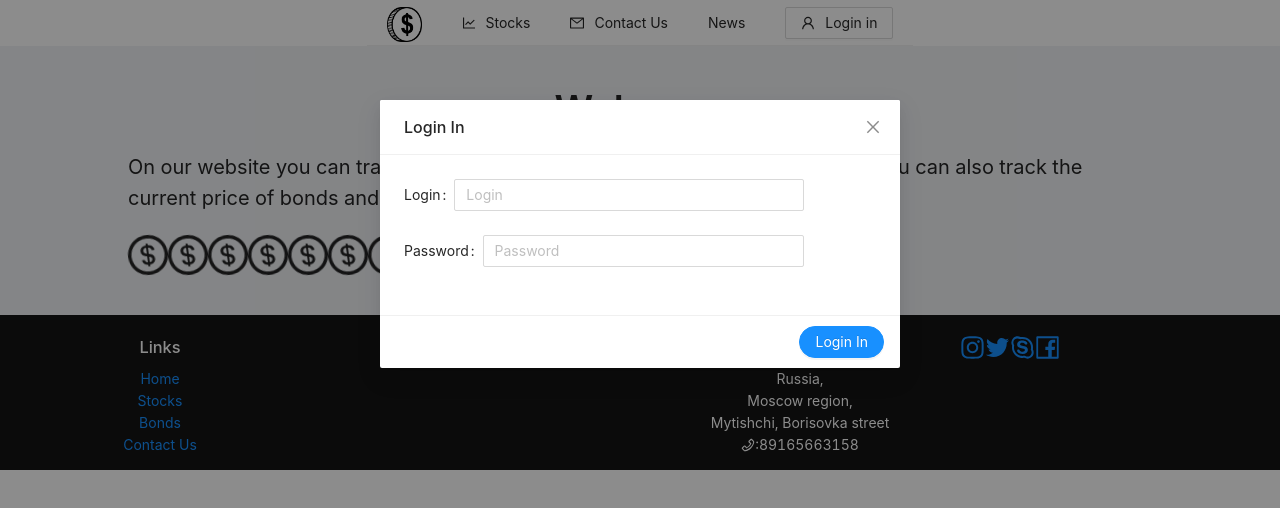
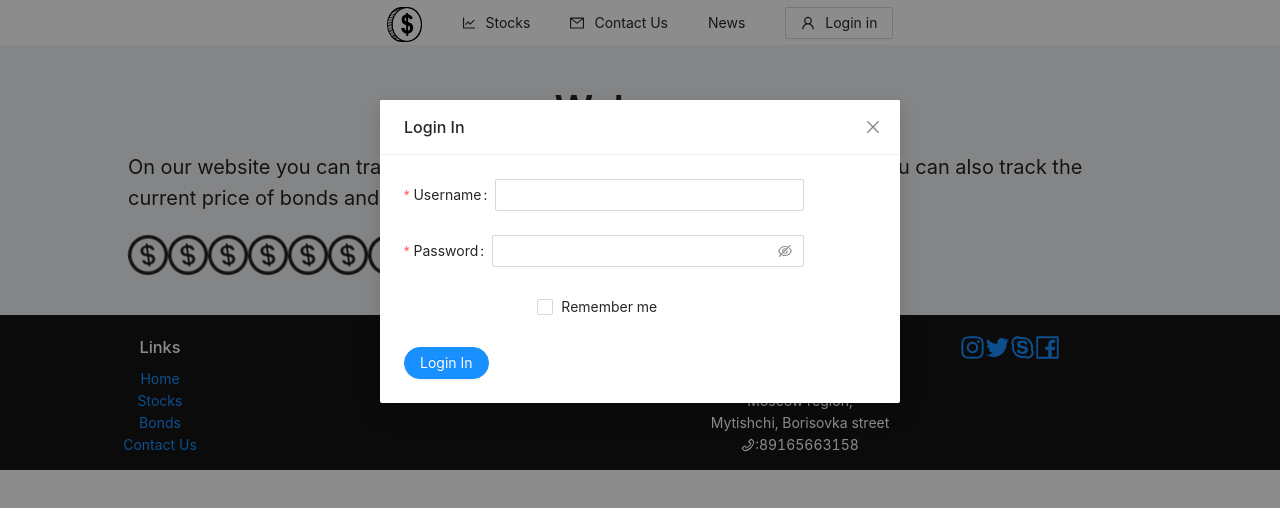
Before and after one commit to lamtev178/stocks, a React (Create React App) app: page / in a window 1280 px wide. Shown: the top 508 px of the page. Built offline with nearby package versions, Linux system fonts and the light colour scheme.

Commit message:
added login alert

```diff
--- a/src/components/HeaderComponent.js
+++ b/src/components/HeaderComponent.js
@@ -1,12 +1,16 @@
 import React, {useState} from 'react';
-import {Menu, Row,  Modal, Button, Form, Select, Input} from 'antd';
+import {Menu, Row,  Modal, Button, Form, Input, Checkbox } from 'antd';
 import {Link} from 'react-router-dom';
-import {MailOutlined, LineChartOutlined, BookOutlined, UserOutlined} from '@ant-design/icons';
+import {MailOutlined, LineChartOutlined, UserOutlined} from '@ant-design/icons';
 
 function Header(){
   const [isModalVisible, setIsModalVisible] = useState(true);
-  const handleOk = () => {
-    setIsModalVisible(false)
+  const [user, setUser] = useState({username: '', password: '', remember: ''});
+
+  const handleOk = (event) => {
+    setIsModalVisible(false);
+    alert(JSON.stringify(event))
+    setUser({username : event.username, password : event.password, remember : event.remember})
   }
   const handleCancel = () => {
     setIsModalVisible(false)
@@ -14,45 +18,60 @@ function Header(){
   const showModal = () => {
     setIsModalVisible(true);
   };
+  const modal = (<Modal title="Login In" visible={isModalVisible} onOk={handleOk} onCancel={handleCancel} footer={null}>
+        <Form style={{width:'400px'}} onFinish={handleOk}>
+          <Form.Item
+            label="Username"
+            name="username"
+            rules={[
+              {
+                required: true,
+                message: 'Please input your username!',
+              },
+            ]}
+          >
+            <Input />
+          </Form.Item>
+
+          <Form.Item
+            label="Password"
+            name="password"
+            rules={[
+              {
+                required: true,
+                message: 'Please input your password!',
+              },
+            ]}
+          >
+            <Input.Password />
+          </Form.Item>
+
+          <Form.Item
+            name="remember"
+            valuePropName="checked"
+            wrapperCol={{
+              offset: 8,
+              span: 16,
+            }}
+          >
+            <Checkbox>Remember me</Checkbox>
+          </Form.Item>
+          <Button type="primary" htmlType="submit" style={{borderRadius:"30px"}}>Login In</Button>
+        </Form>
+      </Modal>
+      );
   return(
     <Row justify="center" style={{background:"white"}}>
       <Menu mode="horizontal">
-      <Menu.Item key="logo"><Link to="/"><img src="../../logo2.png" style={{height:"35px", width:"35px"}} alt='logo'/></Link></Menu.Item>
-      <Menu.Item key="stocks" icon={<LineChartOutlined />}><Link to="stocks">Stocks</Link></Menu.Item>
-      {/* <Menu.Item key="bonds" icon={<BookOutlined />}><Link to="bonds">Bonds</Link></Menu.Item> */}
-      <Menu.Item key="contact" icon={<MailOutlined />}><Link to="contactus">Contact Us</Link></Menu.Item>
-      <Menu.Item key="news"><Link to="news">News</Link></Menu.Item>
-      <Menu.Item key="login" ><Button onClick={showModal} icon={<UserOutlined />}>Login in</Button></Menu.Item>
+        <Menu.Item key="logo"><Link to="/"><img src="../../logo2.png" style={{height:"35px", width:"35px"}} alt='logo'/></Link></Menu.Item>
+        <Menu.Item key="stocks" icon={<LineChartOutlined />}><Link to="stocks">Stocks</Link></Menu.Item>
+        <Menu.Item key="contact" icon={<MailOutlined />}><Link to="contactus">Contact Us</Link></Menu.Item>
+        <Menu.Item key="news"><Link to="news">News</Link></Menu.Item>
+        <Menu.Item key="login" ><Button onClick={showModal} icon={<UserOutlined />}>Login in</Button></Menu.Item>
       </Menu>
-      <Modal title="Login In" visible={isModalVisible} onOk={handleOk} onCancel={handleCancel} footer={<Button onClick={handleOk} type="primary" style={{borderRadius:"30px"}}>Login In</Button>}>
-         <Form style={{width:'400px'}}>
-           <Form.Item label='Login'>
-             <Input placeholder="Login" />
-           </Form.Item>
-           <Form.Item label='Password'>
-             <Input placeholder="Password" />
-           </Form.Item>
-
-          </Form>
-      </Modal>
+      {modal}
     </Row>
   );
 }
 
 export default Header
-
-
-        // <Form style={{width:'400px'}}>
-        //   <Form.Item label='Your Name'>
-        //     <Input placeholder="Your Name" />
-        //   </Form.Item>
-        //   <Form.Item label='Your Email'>
-        //     <Input placeholder="Your Email" />
-        //   </Form.Item>
-        //   <Form.Item label='Your Tel'>
-        //     <Input placeholder="Your Tel" />
-        //   </Form.Item>
-        //   <Form.Item >
-        //     <Button type="primary" style={{borderRadius:"30px"}}>Submit</Button>
-        //   </Form.Item>
-        // </Form>
```
